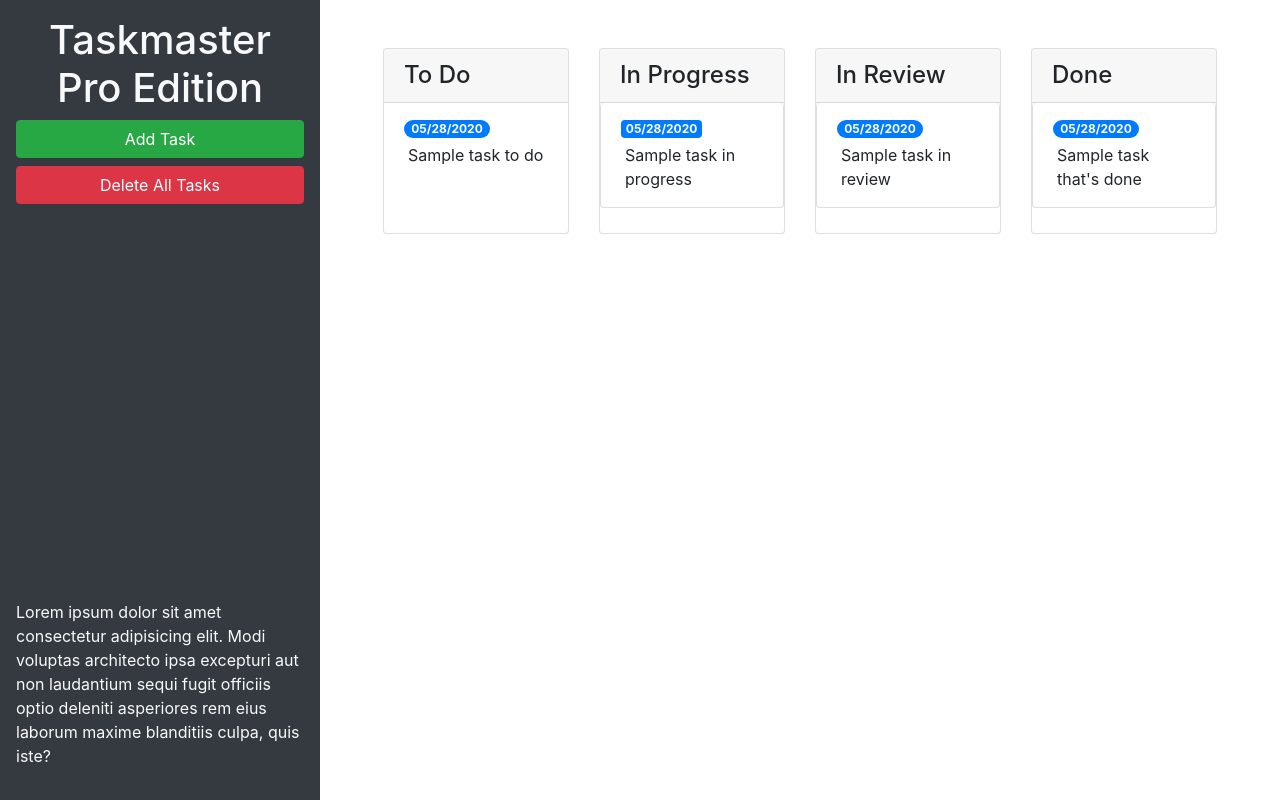
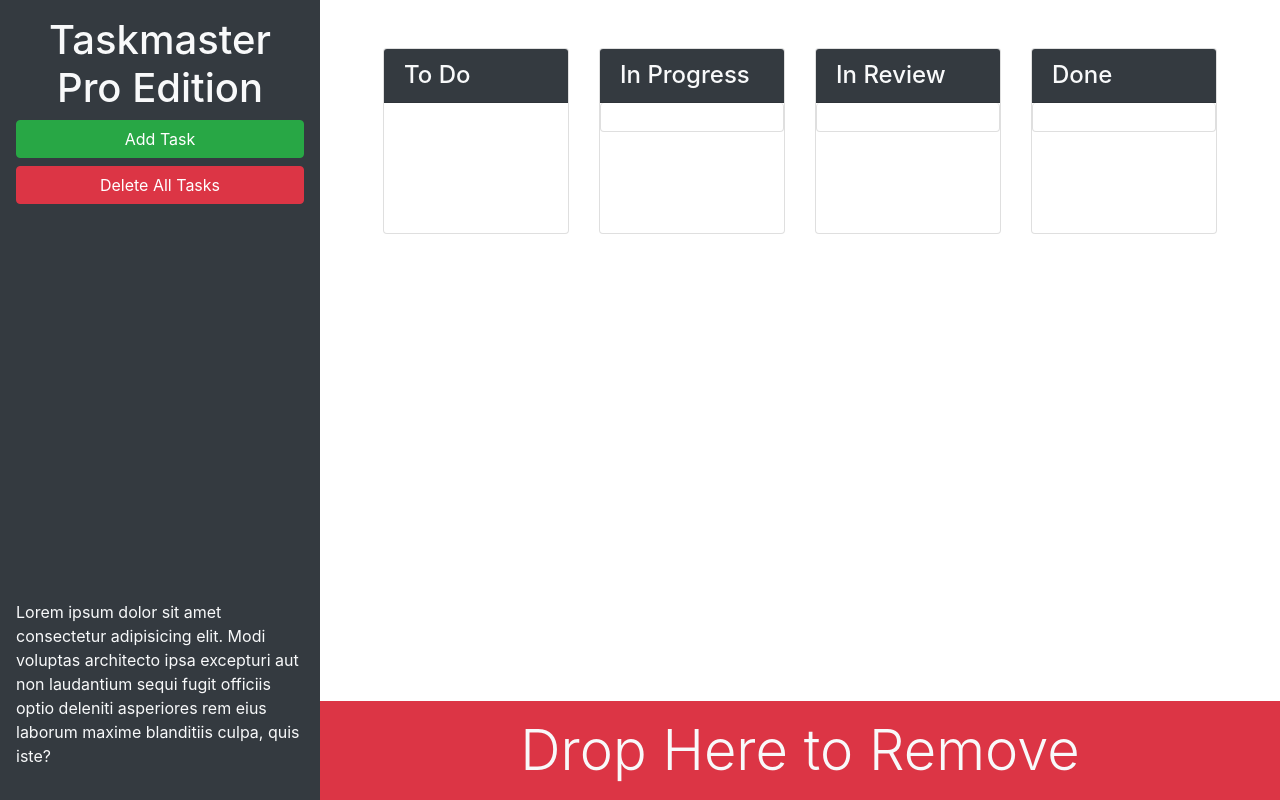
Before and after one commit to jennyking0805/taskmaster-pro, a plain HTML site: page index.html in a window 1280 px wide. Drawn offline with nearby package versions, Linux system fonts and the light colour scheme.

Commit message:
updated bootstrap utility classes

```diff
--- a/index.html
+++ b/index.html
@@ -13,28 +13,28 @@
 <body>
 
   <div class="row min-vh-100 no-gutters">
-    <header class="col-12 col-lg-3 bg-dark text-light d-flex flex-column p-4 p-lg-3">
+    <header class="col-12 col-lg-3 bg-dark text-light sticky-top d-flex flex-column p-4 p-lg-3">
       <h1 class="text-center">Taskmaster Pro Edition</h1>
       <button id="create-task" class="btn btn-block btn-success" data-toggle="modal" data-target="#task-form-modal">Add
         Task</button>
       <button id="remove-tasks" class="btn btn-block btn-danger">Delete All Tasks</button>
-      <p class="mt-auto">Lorem ipsum dolor sit amet consectetur adipisicing elit. Modi voluptas architecto ipsa
+      <p class="mt-auto d-none d-lg-block">Lorem ipsum dolor sit amet consectetur adipisicing elit. Modi voluptas architecto ipsa
         excepturi aut non
         laudantium sequi fugit officiis optio deleniti asperiores rem eius laborum maxime blanditiis culpa, quis iste?
       </p>
     </header>
-    <main class="col-12 col-lg-9">
+    <main class="col-12 col-lg-9 d-flex flex-column">
       <div class="m-5 row justify-content-around">
 
         <div class="col-12 col-md-6 col-xl-3 mb-3">
           <div class="card">
-            <h4 class="card-header">
+            <h4 class="card-header bg-dark text-light">
               To Do
             </h4>
             <ul id="list-toDo" class="list-group list-group-flush">
               <li class="list-group-item">
-                <span class="badge badge-primary badge-pill">05/28/2020</span>
-                <p class="m-1">Sample task to do</p>
+                <span class="badge badge-primary badge-pill"></span>
+                <p class="m-1"></p>
               </li>
             </ul>
           </div>
@@ -42,13 +42,13 @@
 
         <div class="col-12 col-md-6 col-xl-3 mb-3">
           <div class="card">
-            <h4 class="card-header">
+            <h4 class="card-header bg-dark text-light">
               In Progress
             </h4>
               <ul id="list-inProgress" class="list-group">
                 <li class="list-group-item">
-                  <span class="badge badge-primary badge=pill">05/28/2020</span>
-                  <p class="m-1">Sample task in progress</p>
+                  <span class="badge badge-primary badge=pill"></span>
+                  <p class="m-1"></p>
                 </li>
               </ul>
           </div>
@@ -56,13 +56,13 @@
 
         <div class="col-12 col-md-6 col-xl-3 mb-3">
           <div class="card">
-            <h4 class ="card-header">
+            <h4 class ="card-header bg-dark text-light">
               In Review
             </h4>
               <ul id="list-inReview" class="list-group">
                 <li class="list-group-item">
-                  <span class="badge badge-primary badge-pill">05/28/2020</span>
-                  <p class="m-1">Sample task in review</p>
+                  <span class="badge badge-primary badge-pill"></span>
+                  <p class="m-1"></p>
                 </li>
               </ul>
           </div>
@@ -70,18 +70,23 @@
 
         <div class="col-12 col-md-6 col-xl-3 mb-3">
           <div class ="card">
-            <h4 class="card-header">
+            <h4 class="card-header bg-dark text-light">
               Done
             </h4>
               <ul id="list-done" class="list-group">
                 <li class="list-group-item">
-                  <span class="badge badge-primary badge-pill">05/28/2020</span>
-                  <p class="m-1">Sample task that's done</p>
+                  <span class="badge badge-primary badge-pill"></span>
+                  <p class="m-1"></p>
                 </li>
               </ul>
           </div>
         </div>
       </div>
+        <div id="trash" class="mt-auto">
+          <div class="w-100 bg-danger p-3 text-center text-light display-4">
+            Drop Here to Remove
+          </div>
+        </div>
     </main>
   </div>
 
```
